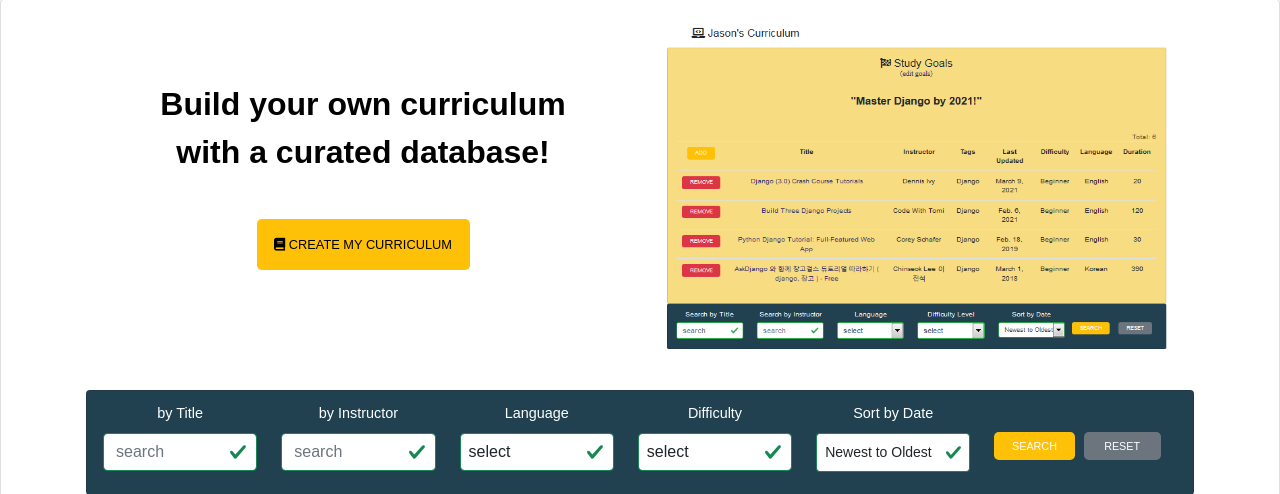
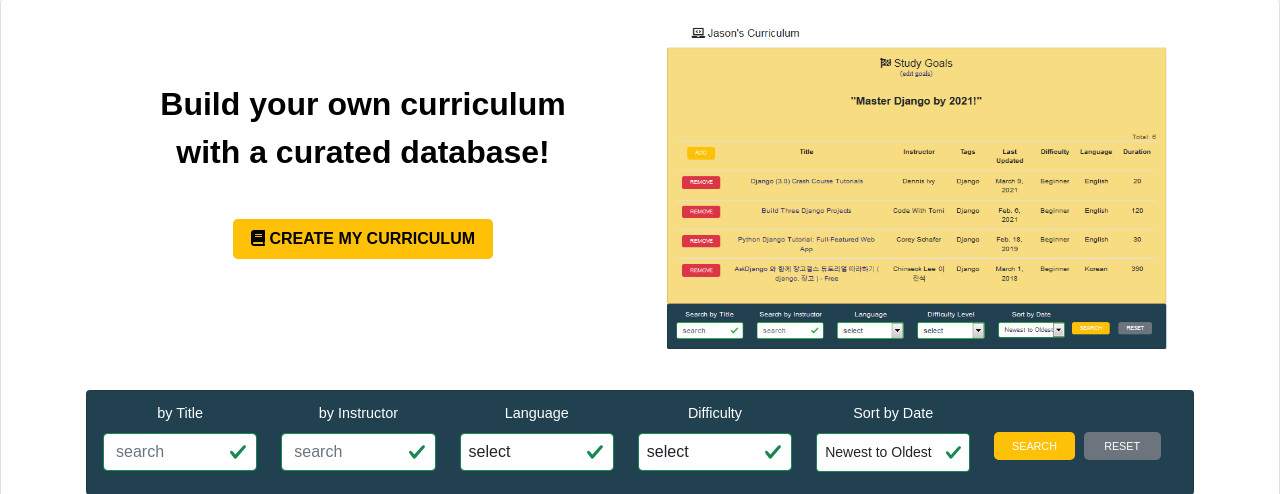
Before and after one commit to day-lee/2021_Tutorial_Base, a Django app: page / in a window 1280 px wide. Shown: the part 57-551 px from the top of the page. Run offline with Django 3.2, Linux system fonts and the light colour scheme; data that the repository does not hold is empty; some libraries are stand-ins or nearby versions.

Commit message:
Change register button

```diff
--- a/static/css/main.css
+++ b/static/css/main.css
@@ -68,9 +68,9 @@
 	}
 
 	.intro-container {
-		background-color: #214151;
+
 		padding: 1% 1%;
-		color: #ffffff;
+		color: #214151;;
 		font-family: sans-serif;
 		font-size: 1.5rem;
 		line-height: 3rem;
@@ -101,19 +101,19 @@
 	.register-button {
 	    font-weight: 900;
         color: black;
-        font-size: 0.8rem;
+        font-size: 1rem;
         font-family:sans-serif;
-        padding-top: 3%;
-        padding-bottom: 3%;
+        padding-top: 1.5%;
+        padding-bottom: 1.5%;
 	}
 
 	.goto-curriculum-button {
-	    font-weight: 400;
+	    font-weight: 900;
         color: #ffffff;
-        font-size: 0.8rem;
+        font-size: 1rem;
         font-family:sans-serif;
-        padding-top: 3%;
-        padding-bottom: 3%;
+        padding-top: 1.5%;
+        padding-bottom: 1.5%;
 	}
 
 	.big-heading {
@@ -233,11 +233,6 @@
 		text-decoration: none;
 		color: white;
 	 }
-
-	.register-button {
-	    font-weight: 400;
-	}
-
 
 /* footer */
 	.velog {
```
